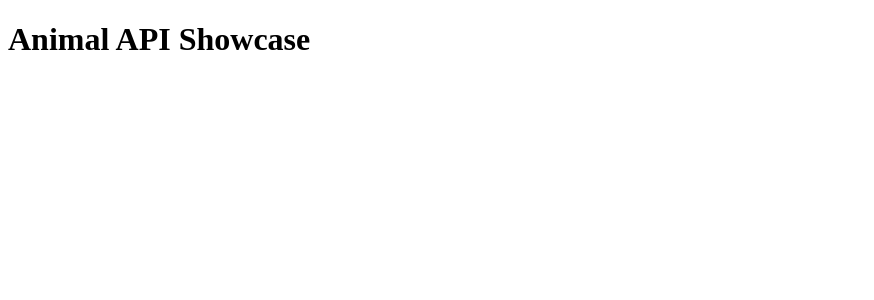
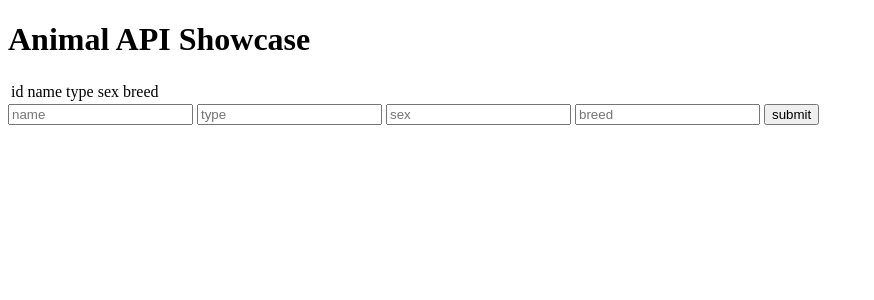
Before and after one commit to phubestp/habaanhainong-final-project, a Spring app: template frontend/habaanhainong/src/main/resources/templates/animalapishowcase.html in a window 1280 px wide. Shown: the top 300 px of the page, without its empty margins (0-874 px from the left). Run offline with Thymeleaf, Linux system fonts and the light colour scheme; the template is opened without the code that fills it, so the values that code supplies are empty; some of the project's set-up classes (security, data sources, template engines, error pages and the like) are left out, and stand-ins take their place.

Commit message:
researching

```diff
--- a/frontend/habaanhainong/src/main/java/ku/cs/habaanhainong/service/PostsAPI.java
+++ b/frontend/habaanhainong/src/main/java/ku/cs/habaanhainong/service/PostsAPI.java
@@ -1,4 +1,4 @@
 package ku.cs.habaanhainong.service;
 
-public class PostAPI {
+public class PostsAPI {
 }
--- a/frontend/habaanhainong/src/main/resources/templates/animalapishowcase.html
+++ b/frontend/habaanhainong/src/main/resources/templates/animalapishowcase.html
@@ -5,29 +5,29 @@
     <title>Title</title>
 </head>
 <body>
-<!--<table>-->
-<!--    <tr>-->
-<!--        <td>id</td>-->
-<!--        <td>name</td>-->
-<!--        <td>type</td>-->
-<!--        <td>sex</td>-->
-<!--        <td>breed</td>-->
-<!--    </tr>-->
-<!--    <tr th:each="animal : ${animals}">-->
-<!--        <td th:text="${animal.id}"></td>-->
-<!--        <td th:text="${animal.name}"></td>-->
-<!--        <td th:text="${animal.animal_type}"></td>-->
-<!--        <td th:text="${animal.sex}"></td>-->
-<!--        <td th:text="${animal.breed}"></td>-->
-<!--    </tr>-->
-<!--</table>-->
-<!--<form action="#" th:action="@{animals/add}" method="POST">-->
-<!--    <input type="text" id="name" name="name" placeholder="name">-->
-<!--    <input type="text" id="animal_type" name="animal_type" placeholder="type">-->
-<!--    <input type="text" id="sex" name="sex" placeholder="sex">-->
-<!--    <input type="text" id="breed" name="breed" placeholder="breed">-->
-<!--    <button type="submit">submit</button>-->
-<!--</form>-->
 <h1>Animal API Showcase</h1>
+<table>
+    <tr>
+        <td>id</td>
+        <td>name</td>
+        <td>type</td>
+        <td>sex</td>
+        <td>breed</td>
+    </tr>
+    <tr th:each="animal : ${animals}">
+        <td th:text="${animal.get('id')}"></td>
+        <td th:text="${animal.get('name')}"></td>
+        <td th:text="${animal.get('animal_type')}"></td>
+        <td th:text="${animal.get('sex')}"></td>
+        <td th:text="${animal.get('breed')}"></td>
+    </tr>
+</table>
+<form action="#" th:action="@{animals/add}" method="POST">
+    <input type="text" id="name" name="name" placeholder="name">
+    <input type="text" id="animal_type" name="animal_type" placeholder="type">
+    <input type="text" id="sex" name="sex" placeholder="sex">
+    <input type="text" id="breed" name="breed" placeholder="breed">
+    <button type="submit">submit</button>
+</form>
 </body>
 </html>
```
Also changed, not shown: frontend/habaanhainong/src/main/java/ku/cs/habaanhainong/controller/AnimalAPIShowCaseController.java (+23 -22 lines), frontend/habaanhainong/src/main/java/ku/cs/habaanhainong/service/APIServices.java (+1 -11 lines), frontend/habaanhainong/src/main/java/ku/cs/habaanhainong/service/AnimalsAPI.java (+9 -3 lines), frontend/habaanhainong/src/main/java/ku/cs/habaanhainong/testing_area/Test1_APIConnect.java (+19 -1 lines).
